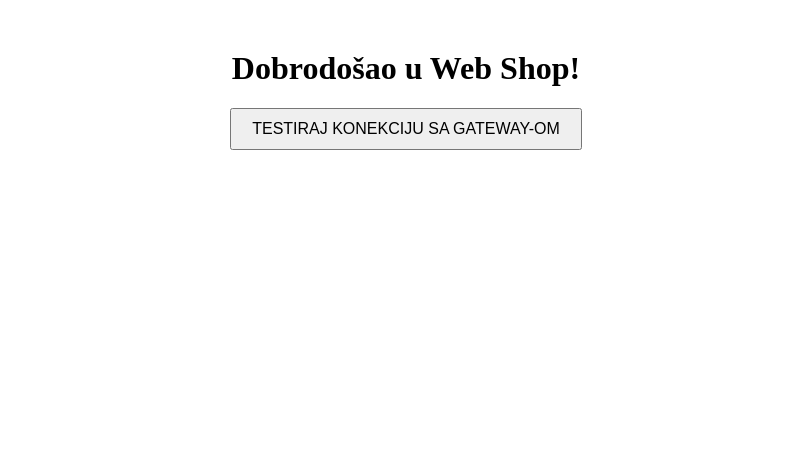
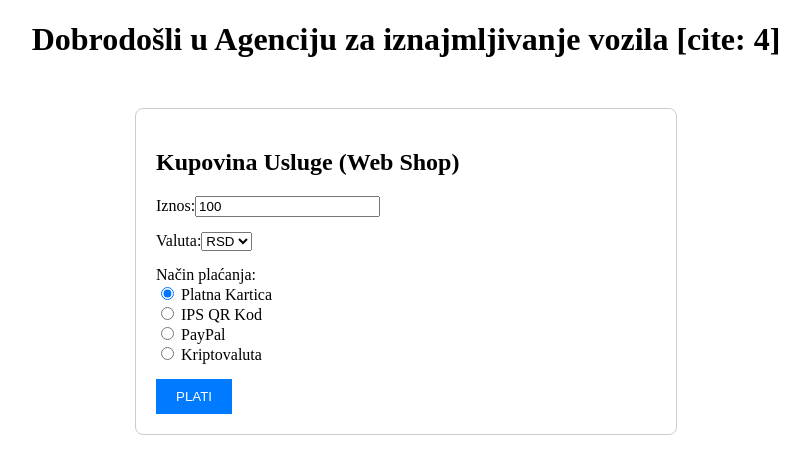
Before and after one commit to AleksandarSekulic1/e2_sep_tim07, an Angular app in the folder web-shop/: page / in a window 1280 px wide. Shown: the top 474 px of the page, without its empty margins (234-1043 px from the left). Built offline with nearby package versions, Linux system fonts and the light colour scheme.

Commit message:
Addede form in frontend

```diff
--- a/web-shop/src/app/app.component.ts
+++ b/web-shop/src/app/app.component.ts
@@ -1,28 +1,16 @@
 import { Component } from '@angular/core';
 import { RouterOutlet } from '@angular/router';
+import { PaymentComponent } from './payment/payment.component'; // <--- DODAJ OVO
 
 @Component({
   selector: 'app-root',
   standalone: true,
-  imports: [RouterOutlet],
+  imports: [RouterOutlet, PaymentComponent], // <--- DODAJ OVO
   template: `
-    <div style="text-align:center; margin-top: 50px;">
-      <h1>Dobrodošao u Web Shop!</h1>
-      <button (click)="testConnection()" style="padding: 10px 20px; font-size: 16px; cursor: pointer;">
-        TESTIRAJ KONEKCIJU SA GATEWAY-OM
-      </button>
-    </div>
-  `,
+    <h1 style="text-align:center">Dobrodošli u Agenciju za iznajmljivanje vozila [cite: 4]</h1>
+    <app-payment></app-payment> `,
   styles: []
 })
 export class AppComponent {
   title = 'web-shop';
-
-  testConnection() {
-    // Ovo je jednostavan JavaScript fetch poziv ka tvom Gateway-u
-    fetch('http://localhost:8080/core/test')
-      .then(response => response.text())
-      .then(data => alert('USPEH! Odgovor sa bekenda: ' + data))
-      .catch(error => alert('GREŠKA: ' + error));
-  }
 }
--- /dev/null
+++ b/web-shop/src/app/payment/payment.component.html
@@ -0,0 +1,39 @@
+<div class="container" style="max-width: 500px; margin: 50px auto; padding: 20px; border: 1px solid #ccc; border-radius: 8px;">
+  <h2>Kupovina Usluge (Web Shop)</h2>
+
+  <form (ngSubmit)="initiatePayment()">
+
+    <div style="margin-bottom: 15px;">
+      <label>Iznos:</label>
+      <input type="number" [(ngModel)]="transaction.amount" name="amount" class="form-control" required>
+    </div>
+
+    <div style="margin-bottom: 15px;">
+      <label>Valuta:</label>
+      <select [(ngModel)]="transaction.currency" name="currency" class="form-control">
+        <option value="RSD">RSD</option>
+        <option value="EUR">EUR</option>
+        <option value="USD">USD</option>
+      </select>
+    </div>
+
+    <div style="margin-bottom: 15px;">
+      <label>Način plaćanja:</label>
+      <div *ngFor="let method of paymentMethods">
+        <label>
+          <input type="radio" name="paymentMethod" [(ngModel)]="transaction.paymentMethod" [value]="method.value">
+          {{ method.label }}
+        </label>
+      </div>
+    </div>
+
+    <button type="submit" style="background-color: #007bff; color: white; padding: 10px 20px; border: none; cursor: pointer;">
+      PLATI
+    </button>
+
+  </form>
+
+  <div *ngIf="responseMessage" style="margin-top: 20px; font-weight: bold;">
+    Status: {{ responseMessage }}
+  </div>
+</div>
--- /dev/null
+++ b/web-shop/src/app/payment/payment.component.ts
@@ -0,0 +1,57 @@
+import { Component } from '@angular/core';
+import { CommonModule } from '@angular/common'; // Obavezno za ngIf, ngFor
+import { FormsModule } from '@angular/forms';   // Obavezno za ngModel
+import { HttpClient, HttpClientModule } from '@angular/common/http';
+
+@Component({
+  selector: 'app-payment',
+  standalone: true,
+  imports: [CommonModule, FormsModule, HttpClientModule], // Dodaj module ovde
+  templateUrl: './payment.component.html',
+  styleUrls: ['./payment.component.css']
+})
+export class PaymentComponent {
+
+  // Model podataka koji šaljemo
+  transaction = {
+    merchantId: 'prodavnica-123', // Hardkodovano za sada (simulacija)
+    merchantOrderId: Math.floor(Math.random() * 100000).toString(), // Random ID
+    amount: 100.00,
+    currency: 'RSD',
+    paymentMethod: 'CARD', // Default
+    merchantTimestamp: new Date().toISOString(),
+    successUrl: 'http://localhost:4200/success',
+    failedUrl: 'http://localhost:4200/failed',
+    errorUrl: 'http://localhost:4200/error'
+  };
+
+  // Opcije za plaćanje [cite: 13]
+  paymentMethods = [
+    { value: 'CARD', label: 'Platna Kartica' },
+    { value: 'QR', label: 'IPS QR Kod' },
+    { value: 'PAYPAL', label: 'PayPal' },
+    { value: 'CRYPTO', label: 'Kriptovaluta' }
+  ];
+
+  responseMessage = '';
+
+  constructor(private http: HttpClient) {}
+
+  initiatePayment() {
+    console.log('Šaljem zahtev:', this.transaction);
+
+    // Šaljemo na Gateway -> Core Service
+    this.http.post('http://localhost:8080/core/transactions', this.transaction)
+      .subscribe({
+        next: (response: any) => {
+          console.log('Uspeh:', response);
+          this.responseMessage = 'Inicijalizovano! ID Transakcije: ' + response.id;
+          // Ovde ćemo kasnije dodati redirekciju na Card/PayPal servis
+        },
+        error: (error) => {
+          console.error('Greška:', error);
+          this.responseMessage = 'Greška pri komunikaciji: ' + error.message;
+        }
+      });
+  }
+}
```
Also changed, not shown: web-shop/src/app/payment/payment.component.css (added), 2 other files (tests, documents, lock files or other folders).
